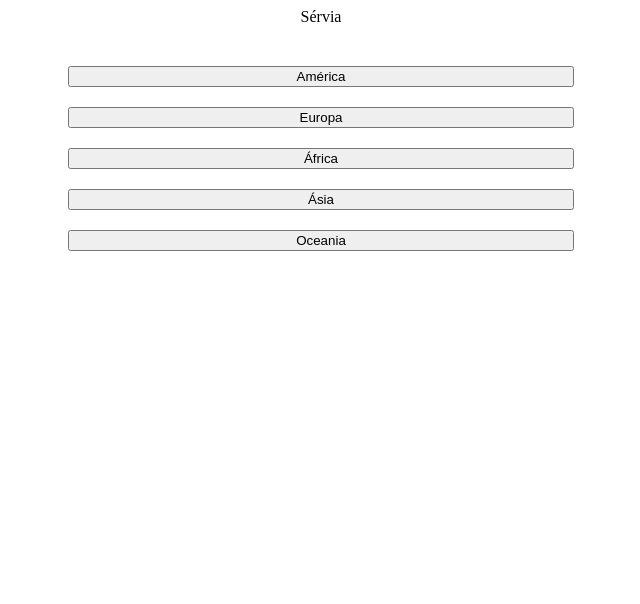
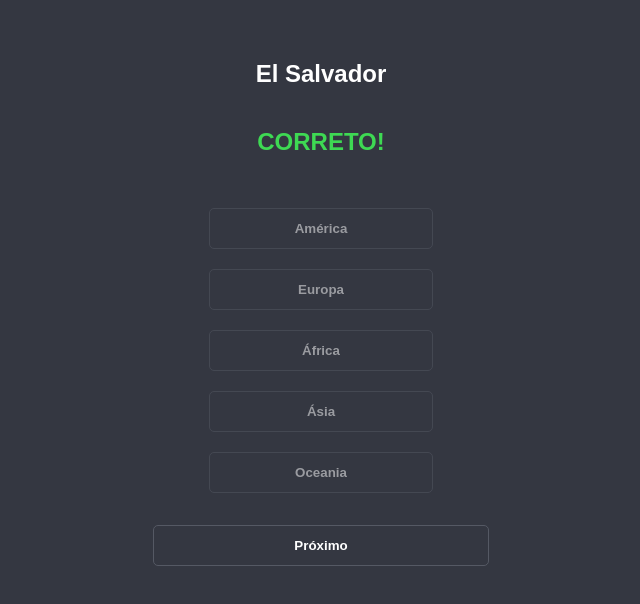
Before and after one commit to gabrielbuttendorf/continentes, a plain HTML site: page index.html in a window 1280 px wide. Both pictures are taken after a click on the button "América". Shown: the whole page, without its empty margins (319-959 px from the left). Drawn offline with Linux system fonts and the light colour scheme.

Commit message:
ajustes no javascript e estilização

```diff
--- a/index.html
+++ b/index.html
@@ -9,14 +9,20 @@
 <body>
   <main>
     <span id="pais">Brasil</span>
+    <div class="feedback-container">
+      <span id="feedback"></span>
+      <span id="resposta-correta"></span>
+    </div>
 
-    <div class="opcoes">
+    <div id="opcoes">
       <button value="america">América</button>
       <button value="europa">Europa</button>
       <button value="africa">África</button>
       <button value="asia">Ásia</button>
       <button value="oceania">Oceania</button>
     </div>
+
+    <button id="proximo" class="disabled">Próximo</button>
   </main>
   <script src="script.js"></script>
 </body>
--- a/script.js
+++ b/script.js
@@ -131,7 +131,7 @@ const paisContinente = [
   ['Noruega', 'europa'],
   ['Nova Zelândia', 'oceania'],
   ['Omã', 'asia'],
-  ['Países Baixos', 'europa'],
+  ['Holanda', 'europa'],
   ['Palau', 'oceania'],
   ['Panamá', 'america'],
   ['Papua Nova Guiné', 'oceania'],
@@ -146,13 +146,13 @@ const paisContinente = [
   ['República Centro-Africana', 'africa'],
   ['República Democrática do Congo', 'africa'],
   ['República Dominicana', 'america'],
-  ['República do Congo', 'africa'],
+  ['Congo', 'africa'],
   ['República Tcheca', 'europa'],
   ['Romênia', 'europa'],
   ['Ruanda', 'africa'],
   ['Rússia', 'europa'],
   ['Saara Ocidental', 'africa'],
-  ['Saint Kitts e Nevis', 'america'],
+  ['São Cristóvão e Nevis', 'america'],
   ['Saint Vincent e Granadinas', 'america'],
   ['Santa Lúcia', 'america'],
   ['São Marino', 'europa'],
@@ -195,6 +195,19 @@ const paisContinente = [
   ['Zimbábue', 'africa'],
 ]
 
+const continenteFormatado = {
+  'america': 'América',
+  'asia': 'Ásia',
+  'africa': 'África',
+  'europa': 'Europa',
+  'oceania': 'Oceania'
+}
+
+const pais = document.getElementById('pais')
+const proximo = document.getElementById('proximo')
+const feedback = document.getElementById('feedback')
+const respostaCorreta = document.getElementById('resposta-correta')
+
 // Sortear número
 function sortearNumero() {
   return Math.floor(Math.random() * 194)
@@ -203,25 +216,38 @@ function sortearNumero() {
 let numeroSorteado = sortearNumero()
 
 // Inserir o nome do país sorteado no SPAN
-const pais = document.getElementById('pais')
 pais.textContent = `${paisContinente[numeroSorteado][0]}`
 
 // Verificar o botão clicado
-const buttons = document.querySelectorAll('.opcoes button')
+const buttons = document.querySelectorAll('#opcoes button')
 
 buttons.forEach((button) => {
   button.addEventListener('click', (event) => {
     const value = event.target.value
 
+    buttons.forEach(button => button.classList.add('disabled'))
+
     // Exibir erro ou acerto
     if (value === paisContinente[numeroSorteado][1]) {
-      alert(`Você acertou!: ${value}`)
+      feedback.style.color = '#3ed953'
+      feedback.textContent = 'CORRETO!'
+      respostaCorreta.textContent = ''
     } else {
-      alert(`Você errou!: ${paisContinente[numeroSorteado][1]}`)
+      feedback.style.color = '#d93e3e'
+      feedback.textContent = 'ERROU!'
+      respostaCorreta.textContent = `Correto seria: ${continenteFormatado[paisContinente[numeroSorteado][1]]}`
     }
 
-    // Sortear e exibir um novo país
-    numeroSorteado = sortearNumero()
-    pais.textContent = `${paisContinente[numeroSorteado][0]}`
+    proximo.classList.remove('disabled')
   })
 })
+
+// Sortear e exibir um novo país
+proximo.addEventListener('click', () => {
+  numeroSorteado = sortearNumero()
+  proximo.classList.add('disabled')
+  pais.textContent = `${paisContinente[numeroSorteado][0]}`
+  feedback.textContent = ''
+  respostaCorreta.textContent = ''
+  buttons.forEach(button => button.classList.remove('disabled'))
+})
--- a/styles/style.css
+++ b/styles/style.css
@@ -1,16 +1,80 @@
+* {
+  margin: 0;
+  padding: 0;
+  box-sizing: border-box;
+}
+
+body {
+  font-family: Arial, Helvetica, sans-serif;
+  background: #343741;
+}
+
+main {
+  display: grid;
+  padding: 60px 20px;
+  max-width: 600px;
+  margin: 0 auto;
+}
+
 main span {
   display: block;
   text-align: center;
-  margin-bottom: 40px;
+  font-size: 1.5rem;
+  color: #ffffff;
+  font-weight: 600;
 }
 
-.opcoes {
+.feedback-container {
+  padding: 40px 0;
+  height: 120px;
+}
+
+#opcoes {
   display: grid;
-  grid-template-columns: 1fr;
   gap: 20px;
   justify-items: center;
 }
 
-.opcoes button {
+button {
   width: 40%;
+  justify-self: center;
+  background-color: #343741;
+  border: 1px solid #555964;
+  color: #ffffff;
+  font-weight: 600;
+  padding: 12px 24px;
+  border-radius: 5px;
+  cursor: pointer;
+  transition: all 0.2s ease;
 }
+
+button:hover {
+  background-color: #444752;
+  border: 1px solid #646874;
+}
+
+button#proximo {
+  margin-top: 32px;
+  width: 60%;
+}
+
+button.disabled {
+  pointer-events: none;
+  opacity: 0.5;
+}
+
+@media (max-width: 400px) {
+  button {
+    width: 60%;
+  }
+
+  button#proximo {
+    width: 75%;
+  }
+}
+
+@media (max-width: 300px) {
+  main span {
+    font-size: 1.2rem;
+  }
+}
```
